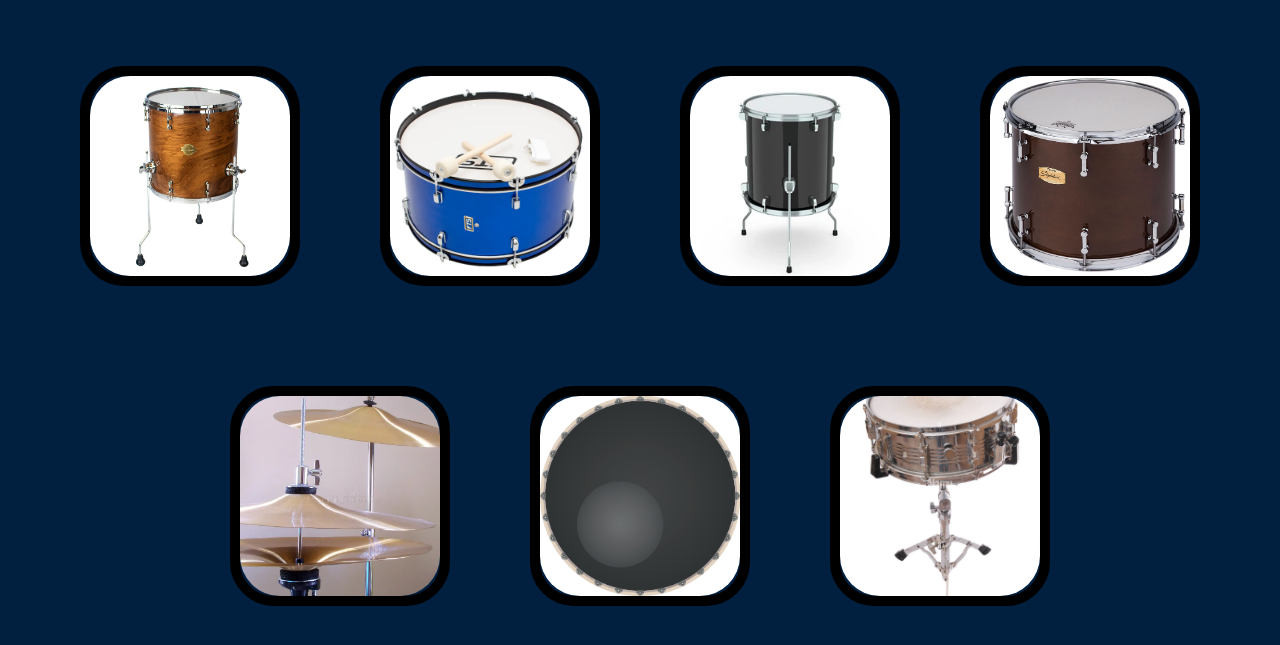
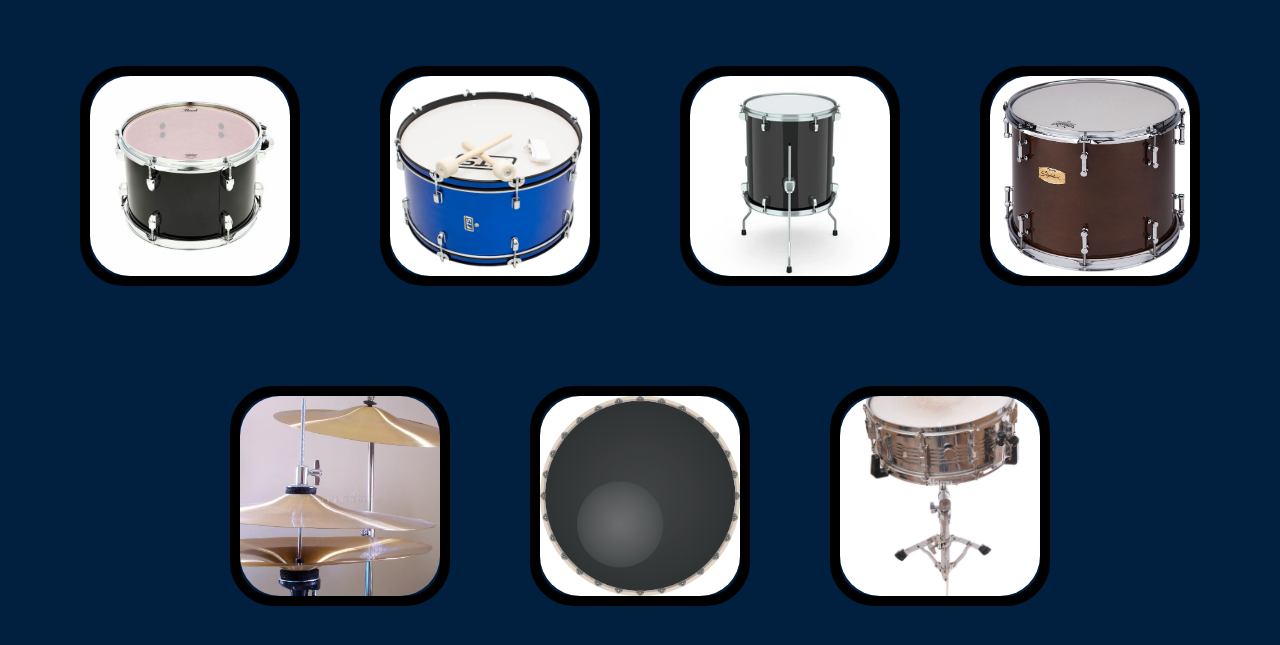
Before and after one commit to Xav2eks/DrumMemoryGame, a plain HTML site: page index.html in a window 1280 px wide. Shown: the part 133-778 px from the top of the page. Drawn offline with nearby package versions, Linux system fonts and the light colour scheme.

Commit message:
Changed tom1 image

```diff
--- a/index.html
+++ b/index.html
@@ -12,7 +12,7 @@
   <h1 id="level-title">Press A Key to Start</h1>
 
   <div class="container">
-    <div id="tom1" class="btn tom1"><img src="./images/tom1.jpg"></div>
+    <div id="tom1" class="btn tom1"><img src="./images/tom1.png"></div>
     <div id="tom2" class="btn tom2"><img src="./images/tom2.png"></div>
     <div id="tom3" class="btn tom3"><img src="./images/tom3.png"></div>
     <div id="tom4" class="btn tom4"><img src="./images/tom4.png"></div>
```
Also changed, not shown: images/tom1.jpg (deleted), images/tom1.png (added).
